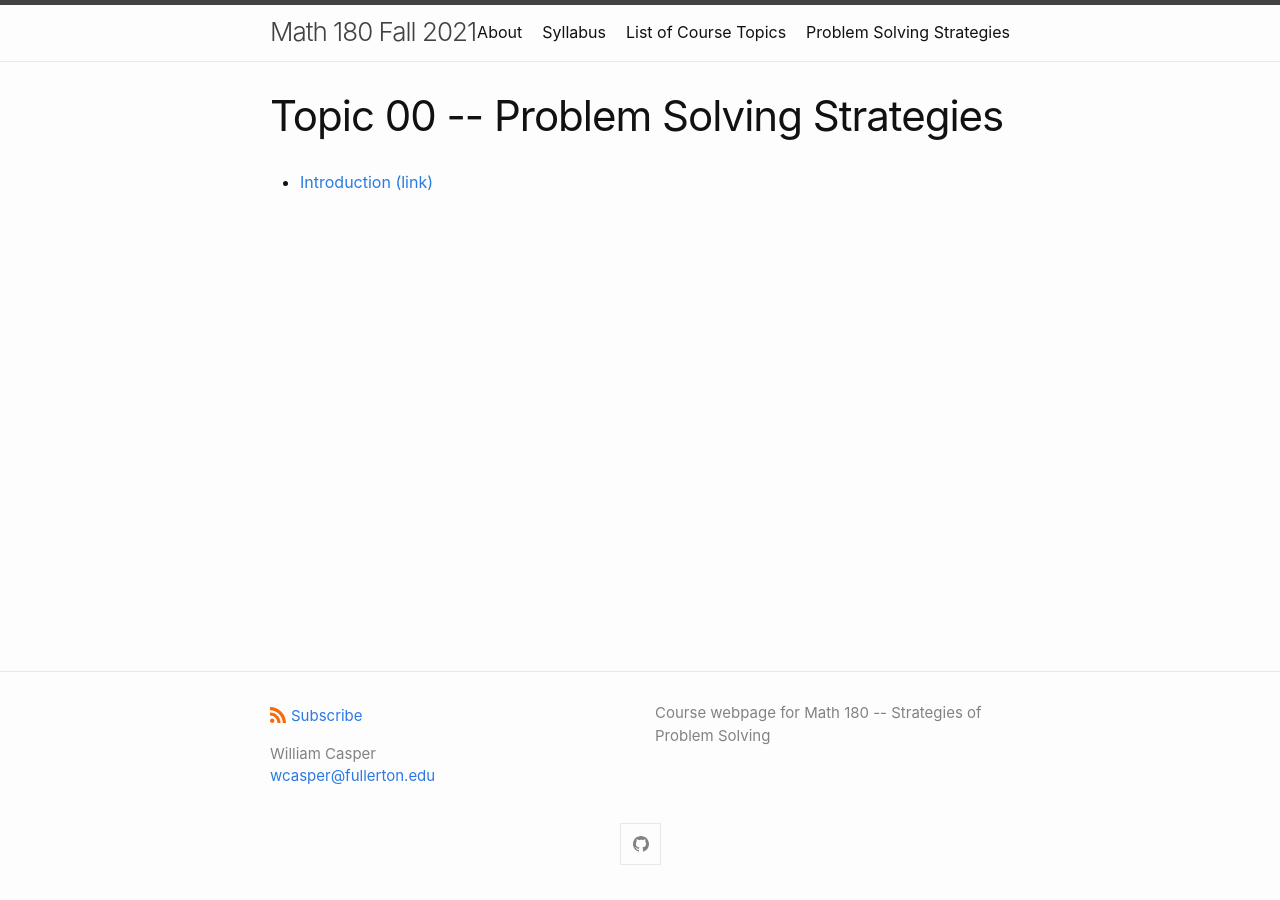
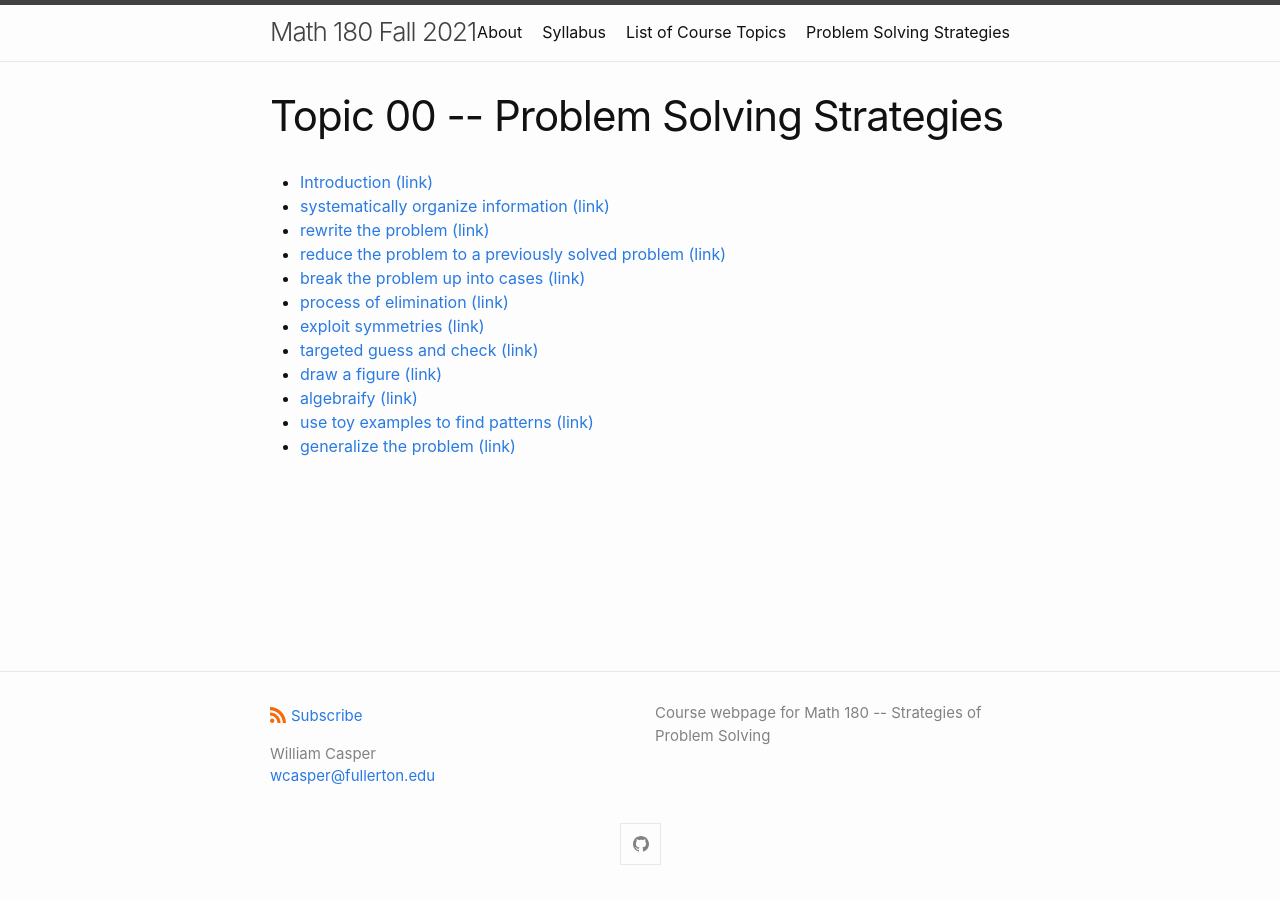
Before and after one commit to wcasper/math180fall2021, a Jekyll site: the page built from _topics/topic00-strategies.md, in a window 1280 px wide. Built offline with Jekyll 4.4.1, drawn with Linux system fonts in a browser that asks for light colours.

Commit message:
added subtopics list

```diff
--- a/_topics/topic00-strategies.md
+++ b/_topics/topic00-strategies.md
@@ -4,3 +4,14 @@ title: Topic 00 -- Problem Solving Strategies
 ---
 
 * [Introduction (link)](/math180fall2021/modules/strategies/introduction)
+* [systematically organize information (link)](/math180fall2021/modules/strategies/strat-organize)
+* [rewrite the problem (link)](/math180fall2021/modules/strategies/strat-rewrite)
+* [reduce the problem to a previously solved problem (link)](/math180fall2021/modules/strategies/strat-reduce)
+* [break the problem up into cases (link)](/math180fall2021/modules/strategies/strat-cases)
+* [process of elimination (link)](/math180fall2021/modules/strategies/strat-elimination)
+* [exploit symmetries (link)](/math180fall2021/modules/strategies/strat-symmetries)
+* [targeted guess and check (link)](/math180fall2021/modules/strategies/strat-guess)
+* [draw a figure (link)](/math180fall2021/modules/strategies/strat-draw)
+* [algebraify (link)](/math180fall2021/modules/strategies/strat-algebraify)
+* [use toy examples to find patterns (link)](/math180fall2021/modules/strategies/strat-toy)
+* [generalize the problem (link)](/math180fall2021/modules/strategies/strat-generalize)
```
